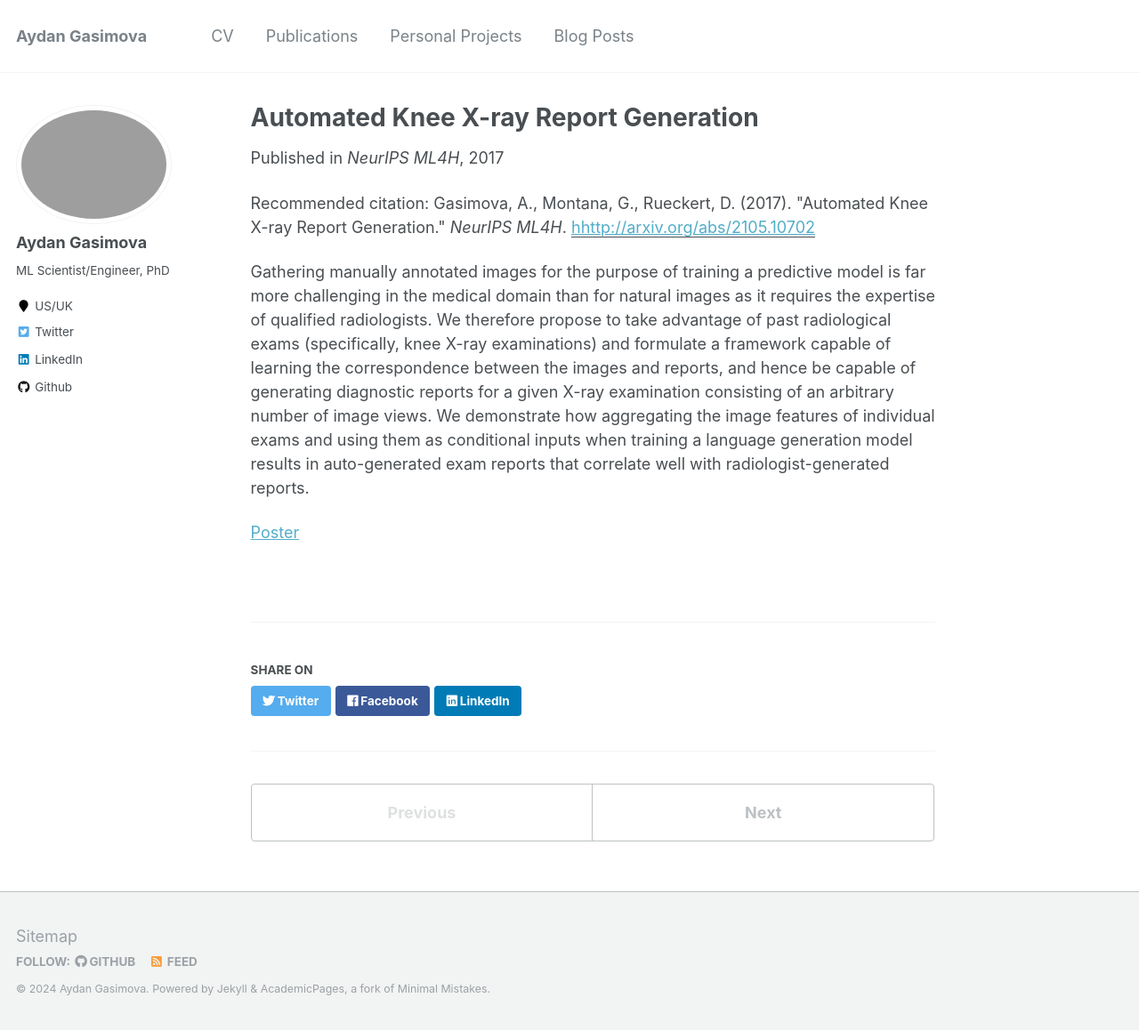
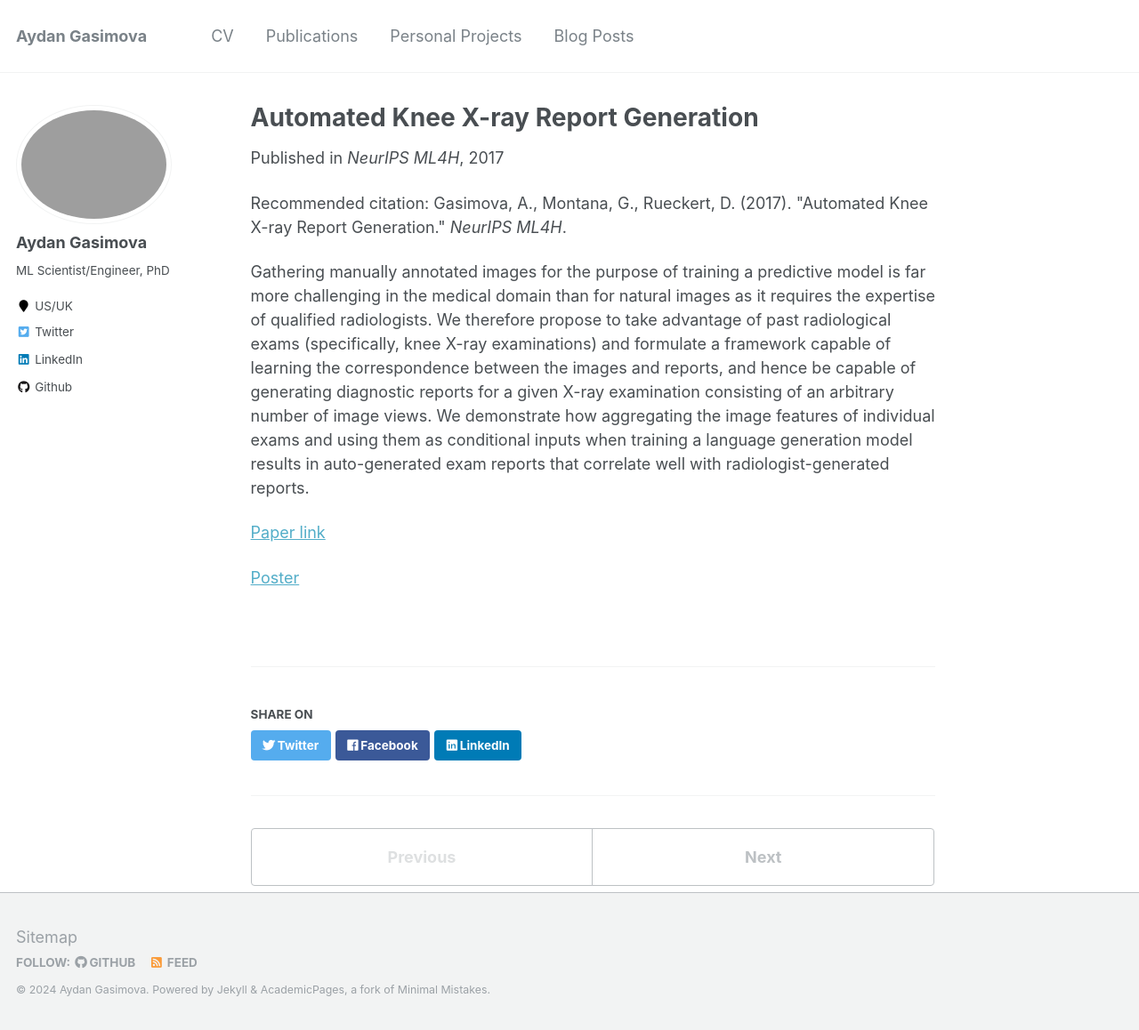
Before and after one commit to kasimayy/kasimayy.github.io, a Jekyll site: the page built from _publications/2017-12-08-automated-knee-X-ray-report-generation.md, in a window 1280 px wide and 1158 px high. Shown: the whole window at 89% size. Built offline with Jekyll 4.4.1, drawn with Linux system fonts in a browser that asks for light colours.

Commit message:
Update 2017-12-08-automated-knee-X-ray-report-generation.md

```diff
--- a/_publications/2017-12-08-automated-knee-X-ray-report-generation.md
+++ b/_publications/2017-12-08-automated-knee-X-ray-report-generation.md
@@ -5,9 +5,11 @@ permalink: /publication/automated-knee-X-ray-report-generation
 excerpt: 'Knee X-ray exams consisting of sets of images and corresponding radiological reports can be used as part of a learning framework to determine image-text correspondence and hence automate the generation of such reports for new X-ray exams.'
 date: 2017-12-08
 venue: 'NeurIPS ML4H'
-paperurl: 'hhttp://arxiv.org/abs/2105.10702'
+paperurl: ''
 citation: 'Gasimova, A., Montana, G., Rueckert, D. (2017). &quot;Automated Knee X-ray Report Generation.&quot; <i>NeurIPS ML4H</i>.'
 ---
 Gathering manually annotated images for the purpose of training a predictive model is far more challenging in the medical domain than for natural images as it requires the expertise of qualified radiologists. We therefore propose to take advantage of past radiological exams (specifically, knee X-ray examinations) and formulate a framework capable of learning the correspondence between the images and reports, and hence be capable of generating diagnostic reports for a given X-ray examination consisting of an arbitrary number of image views. We demonstrate how aggregating the image features of individual exams and using them as conditional inputs when training a language generation model results in auto-generated exam reports that correlate well with radiologist-generated reports.
 
+[Paper link](http://arxiv.org/abs/2105.10702)
+
 [Poster](https://kasimayy.github.io/files/neurips_2017_poster.pdf)
```
